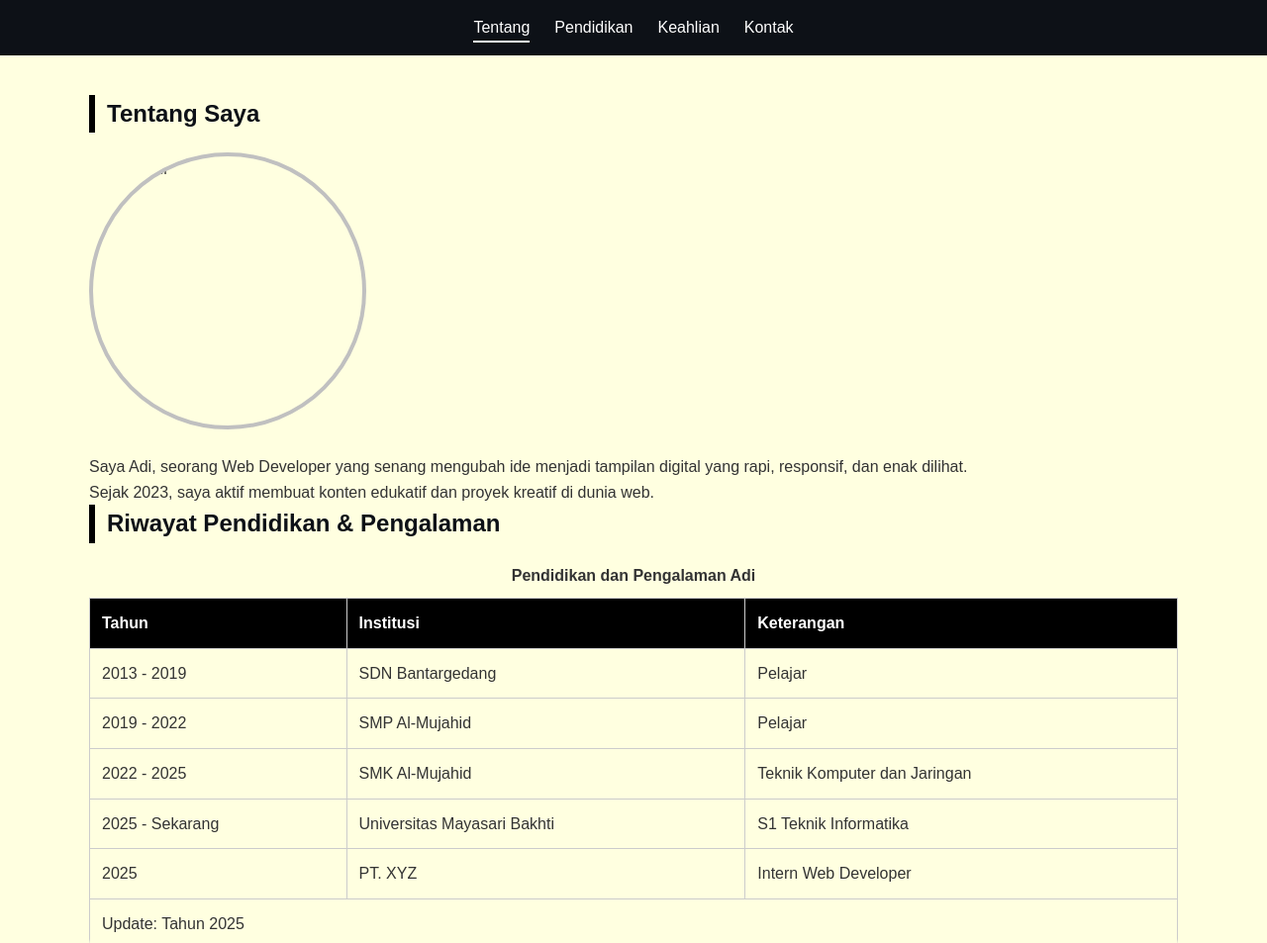
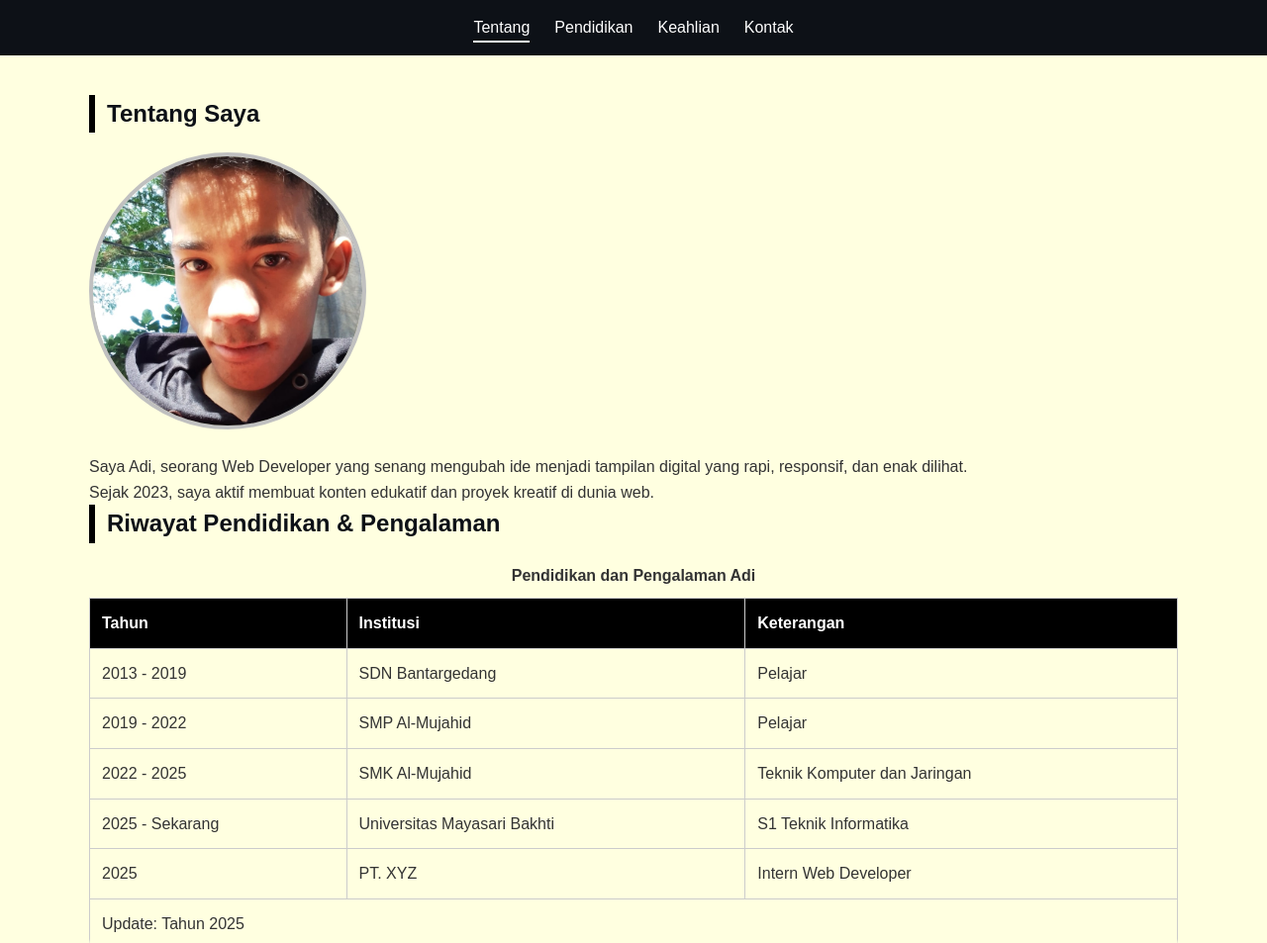
Before and after one commit to adipapoy473-eng/pp-adi44, a plain HTML site: page index.html in a window 1280 px wide. Shown: the top 953 px of the page at 99% size. Drawn offline with Linux system fonts and the light colour scheme; a script that the page names is missing.

Commit message:
Update index.html

```diff
--- a/index.html
+++ b/index.html
@@ -33,7 +33,7 @@ href="https://cdnjs.cloudflare.com/ajax/libs/font-awesome/6.4.0/css/all.min.css"
 <section id="about">
     <h2>Tentang Saya</h2>
     <div class="about-wrap">
-        <img src="./image/foto1(1).jpg" alt="Foto Adi" class="profile-img">
+        <img src="./image/foto1.jpg" alt="Foto Adi" class="profile-img">
         <div>
             <p>Saya Adi, seorang Web Developer yang senang mengubah ide menjadi tampilan digital yang rapi, responsif, dan enak dilihat.</p>
             <p>Sejak 2023, saya aktif membuat konten edukatif dan proyek kreatif di dunia web.</p>
```
